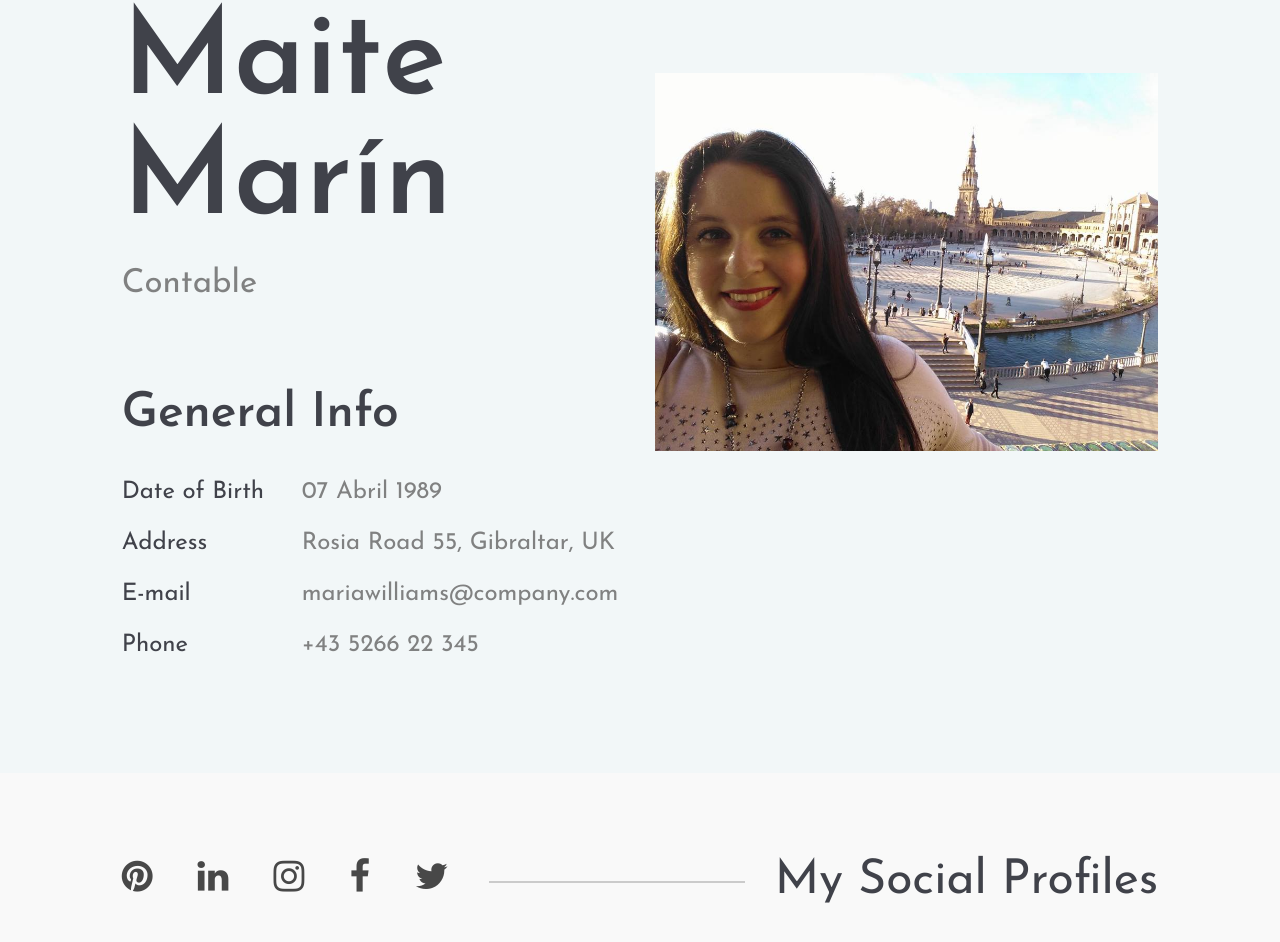
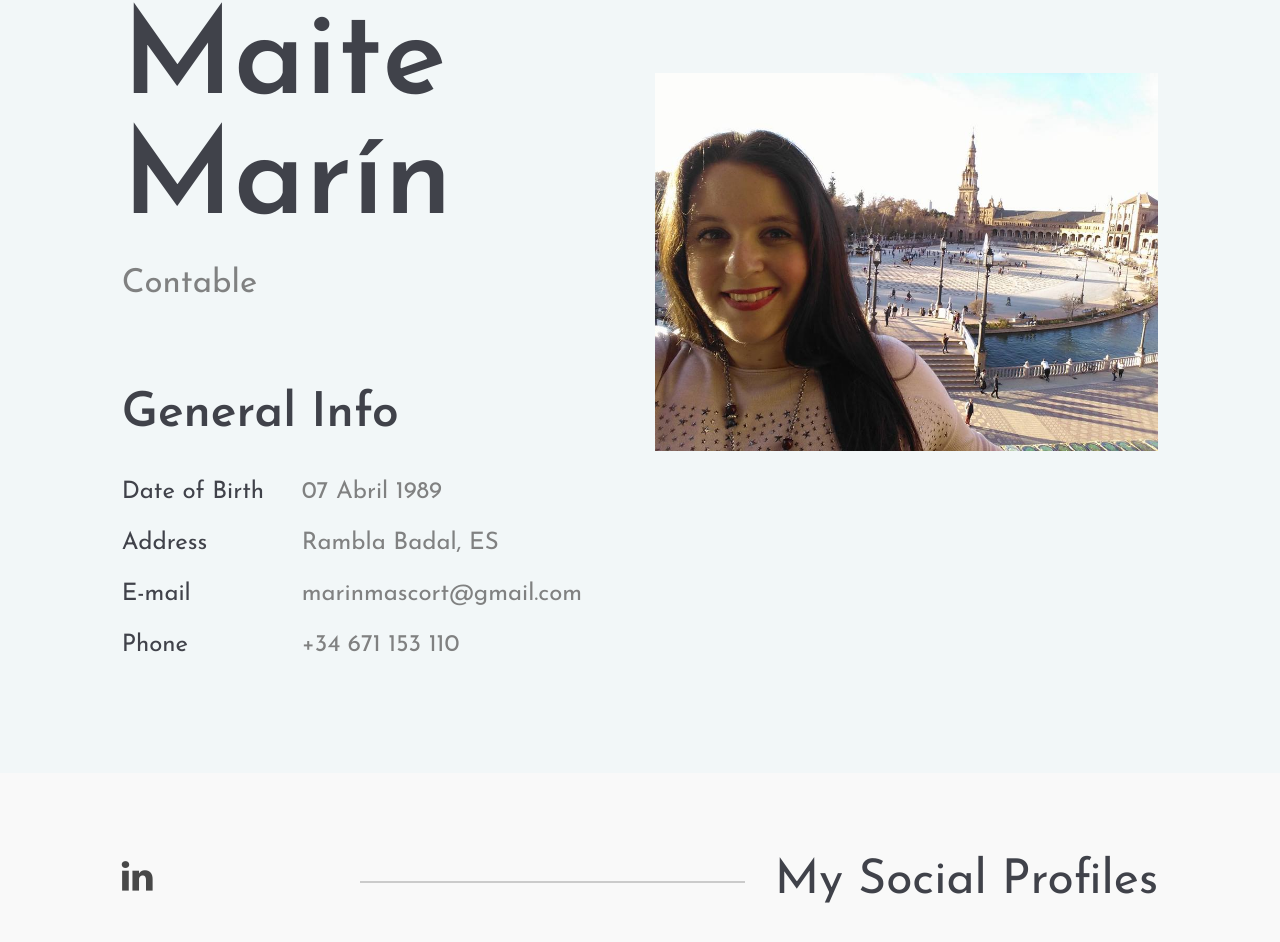
Before and after one commit to maitemarin/maitemarin.github.io, a plain HTML site: page index.html in a window 1280 px wide. Shown: the part 296-1238 px from the top of the page. Drawn offline with Linux system fonts and the light colour scheme.

Commit message:
ola k ase

```diff
--- a/index.html
+++ b/index.html
@@ -67,9 +67,9 @@
 								<h2>General Info</h2>
 								<ul>
 									<li><span>Date of Birth</span>07 Abril 1989</li>
-									<li><span>Address</span>Rosia Road 55, Gibraltar, UK</li>
-									<li><span>E-mail</span>mariawilliams@company.com</li>
-									<li><span>Phone </span>+43 5266 22 345</li>
+									<li><span>Address</span>Rambla Badal, ES</li>
+									<li><span>E-mail</span>marinmascort@gmail.com</li>
+									<li><span>Phone </span>+34 671 153 110</li>
 								</ul>
 							</div>
 						</div>
@@ -92,12 +92,8 @@
 				<div class="col-xl-10 offset-xl-1">
 					<div class="social-link-warp">
 						<div class="social-links">
-							<a href=""><i class="fa fa-pinterest"></i></a>
 							<a href=""><i class="fa fa-linkedin"></i></a>
-							<a href=""><i class="fa fa-instagram"></i></a>
-							<a href=""><i class="fa fa-facebook"></i></a>
-							<a href=""><i class="fa fa-twitter"></i></a>
-						</div>
+													</div>
 						<h2 class="hidden-md hidden-sm">My Social Profiles</h2>
 					</div>
 				</div>
```
